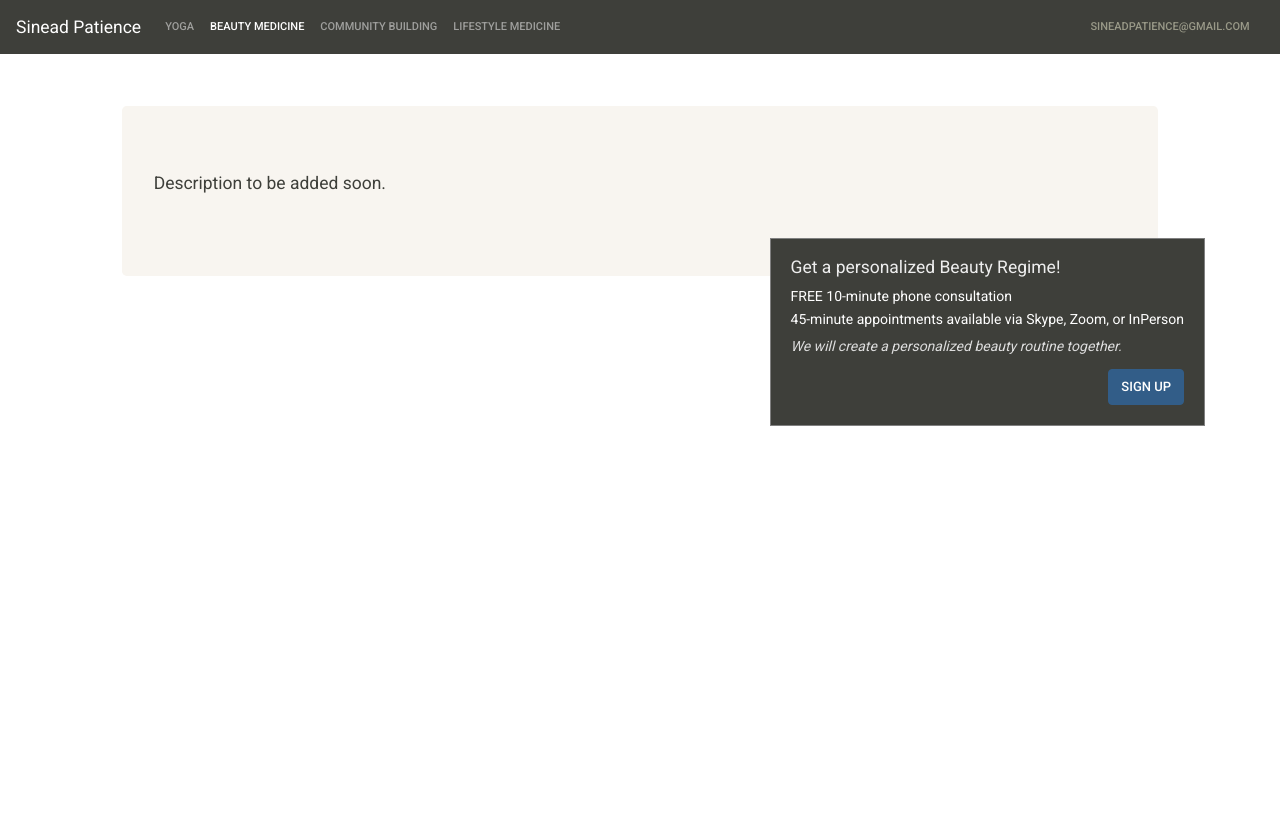
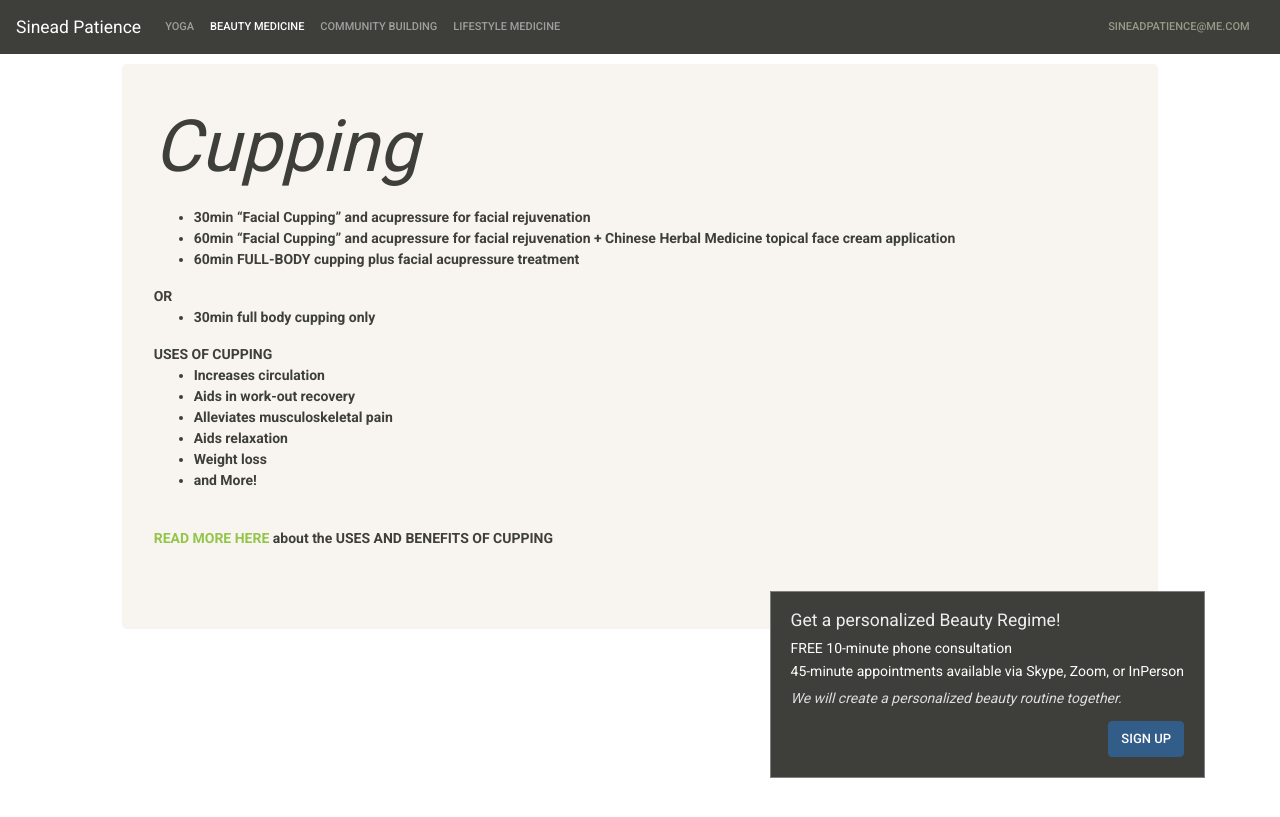
Before and after one commit to sineadpatience/sineadpatience.github.io, a Jekyll site: the page built from beauty-medicine.md, in a window 1280 px wide. Shown: the top 817 px of the page. Built offline with Jekyll 4.4.1, drawn with Linux system fonts in a browser that asks for light colours.

Commit message:
updating beauty medicine and lifestyle medicine

```diff
--- a/_layouts/beauty-medicine.html
+++ b/_layouts/beauty-medicine.html
@@ -36,7 +36,7 @@
     </ul>
 
     <li class="nav-item" id="email-contact">
-        <a class="nav-link" href="mailto:sineadpatience@gmail.com">sineadpatience@gmail.com</a>
+        <a class="nav-link" href="mailto:sineadpatience@gmail.com">sineadpatience@me.com</a>
     </li> <!-- (remove email when using contact form) -->
 
     <!-- this nav item is hidden -->
@@ -56,7 +56,30 @@
         <div class="row">
             <div class="col-sm-10 offset-sm-1">
                 <div class="jumbotron beauty-description">
-                    <p class="lead">Description to be added soon.</p>
+                 <h1 class="display-3"> <em>Cupping</em> </h1>
+
+                    <p class="lead">
+                    <ul>
+<li>30min “Facial Cupping” and acupressure for facial rejuvenation</li>
+<li>60min  “Facial Cupping” and acupressure for facial rejuvenation + Chinese Herbal Medicine topical face cream application</li>
+<li>60min FULL-BODY cupping plus facial acupressure treatment</li>
+ </ul>
+ OR
+ <ul>
+<li>30min full body cupping only</li>
+</ul>
+
+USES OF CUPPING
+<ul>
+<li>Increases circulation</li>
+<li>Aids in work-out recovery</li>
+<li>Alleviates musculoskeletal pain</li>
+<li>Aids relaxation</li>
+<li>Weight loss</li>
+<li>and More!</li>
+</ul><br>
+
+<a href="https://fitness.mercola.com/sites/fitness/archive/2019/05/31/cupping.aspx?fbclid=IwAR2E8sxymjv3p2-HwpBKF33h016BJxiL6P8ii5lMHrs2jM-m1KkH7W48mXU">READ MORE HERE</a> about the USES AND BENEFITS OF CUPPING</p>
 
                 </div>
             </div>
--- a/_layouts/community-building.html
+++ b/_layouts/community-building.html
@@ -36,7 +36,7 @@
   </ul>
 
   <li class="nav-item" id="email-contact">
-    <a class="nav-link" href="mailto:sineadpatience@gmail.com">sineadpatience@gmail.com</a>
+    <a class="nav-link" href="mailto:sineadpatience@gmail.com">sineadpatience@me.com</a>
   </li> <!-- (remove email when using contact form) -->
 
   <!-- this nav item is hidden -->
--- a/_layouts/index.html
+++ b/_layouts/index.html
@@ -34,7 +34,7 @@
     </ul>
 
 	  <li class="nav-item" id="email-contact">
-	  	<a class="nav-link" href="mailto:sineadpatience@gmail.com">sineadpatience@gmail.com</a>
+	  	<a class="nav-link" href="mailto:sineadpatience@gmail.com">sineadpatience@me.com</a>
 	  </li> <!-- (remove email when using contact form) -->
 
 	  <!-- this nav item is hidden -->
@@ -59,6 +59,9 @@
   <hr class="my-4">
   <p>{{page.paragraph2}}</p>
   <p class="lead">
+<a class="btn btn-primary btn-lg" id="cupping-btn" href="/beauty-medicine" role="button">NEW! Cupping</a>
+</p>
+  <p class="lead">
     <a class="btn btn-primary btn-lg" id="classes" href="/yoga" role="button">{{page.buttonDescription}}</a>
   </p>
 </div>
--- a/_layouts/yoga.html
+++ b/_layouts/yoga.html
@@ -35,7 +35,7 @@
     </ul>
 
     <li class="nav-item" id="email-contact">
-        <a class="nav-link" href="mailto:sineadpatience@gmail.com">sineadpatience@gmail.com</a>
+        <a class="nav-link" href="mailto:sineadpatience@gmail.com">sineadpatience@me.com</a>
     </li> <!-- (remove email when using contact form) -->
 
     <!-- this nav item is hidden -->
--- a/assets/css/styles.css
+++ b/assets/css/styles.css
@@ -23,6 +23,12 @@ a.nav-link, #contact, #email-contact {
 #home-tree {
 	height: 30%;
 	width: 30%;
+}
+
+#cupping-btn {
+	color: black;
+	background-color: #98ff98;
+	border-color: #111;
 }
 
 #top-card-row {
@@ -72,8 +78,9 @@ a:visited {
 }
 
 .beauty-description {
-	margin-top: 5%;
+	margin-top: 1%;
 	text-align: justify;
+	padding-top: 40px !important;
 	font-weight: bold !important;
 }
 
```
Also changed, not shown: _layouts/lifestyle-medicine.html (+11 -5 lines), 7 other files.
